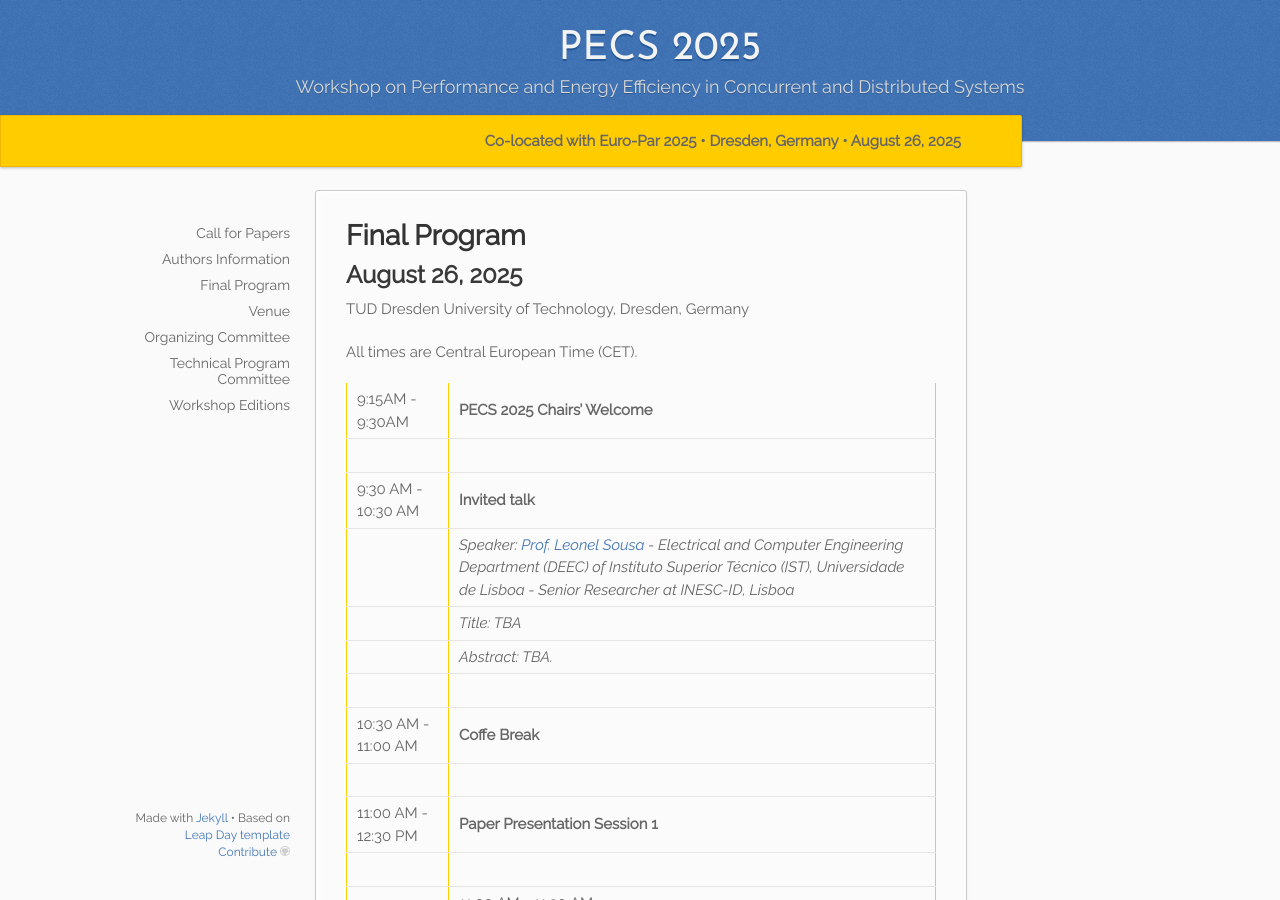
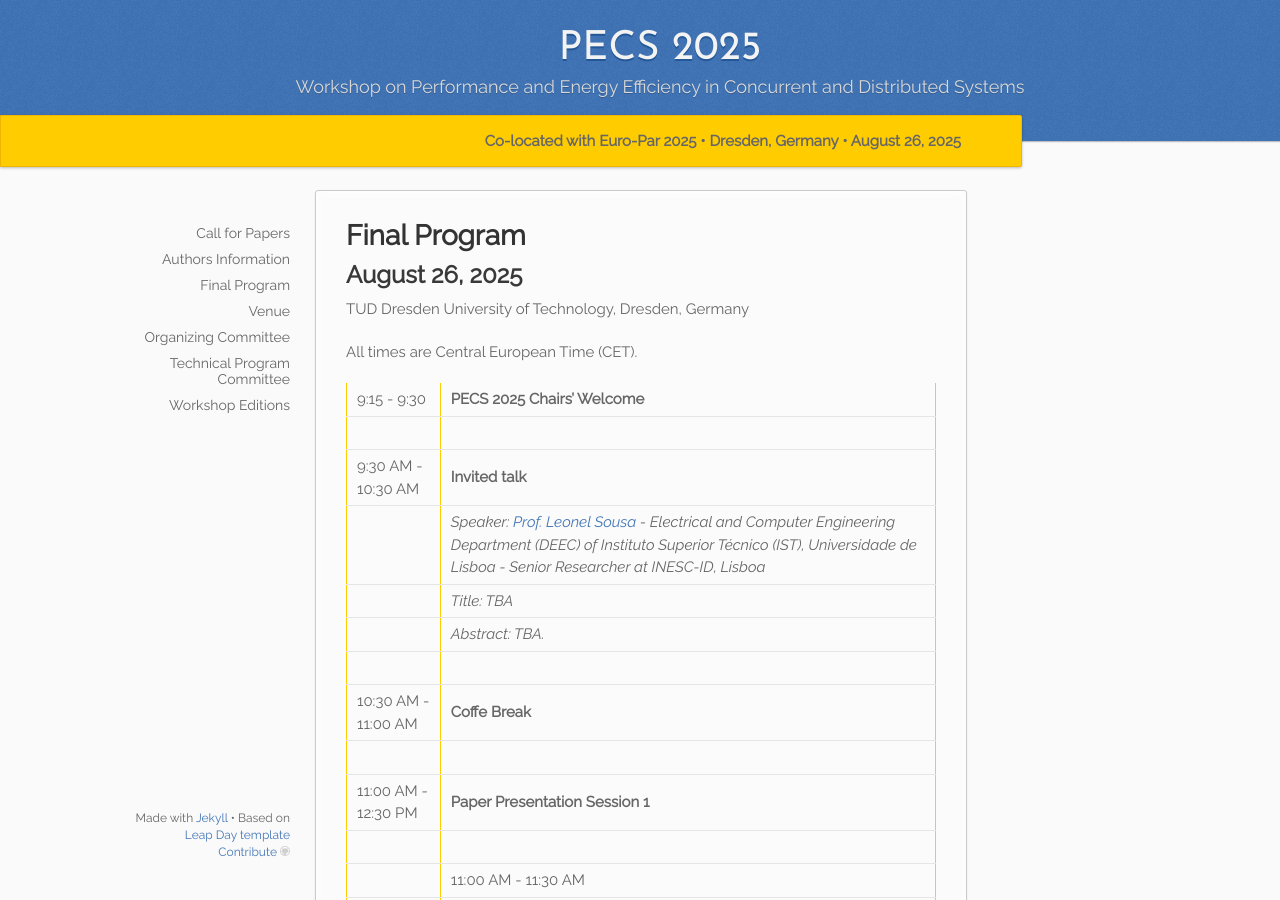
Before and after one commit to pecs-workshop/pecs-workshop.github.io, a Jekyll site: the page built from _2025/05.program.md, in a window 1280 px wide and 900 px high. Built offline with Jekyll 4.4.1, drawn with Linux system fonts in a browser that asks for light colours.

Commit message:
Program created

```diff
--- a/_2025/05.program.md
+++ b/_2025/05.program.md
@@ -16,7 +16,7 @@
 
 All times are Central European Time (CET).
 
-| 9:15AM - 9:30AM | **PECS 2025 Chairs' Welcome**
+| 9:15 - 9:30 | **PECS 2025 Chairs' Welcome**
 | |
 | 9:30 AM - 10:30 AM | **Invited talk**
 | | *Speaker: [Prof. Leonel Sousa](https://sips.inesc-id.pt/~las/) - Electrical and Computer Engineering Department (DEEC) of Instituto Superior Técnico (IST), Universidade de Lisboa - Senior Researcher at INESC-ID, Lisboa*
```
